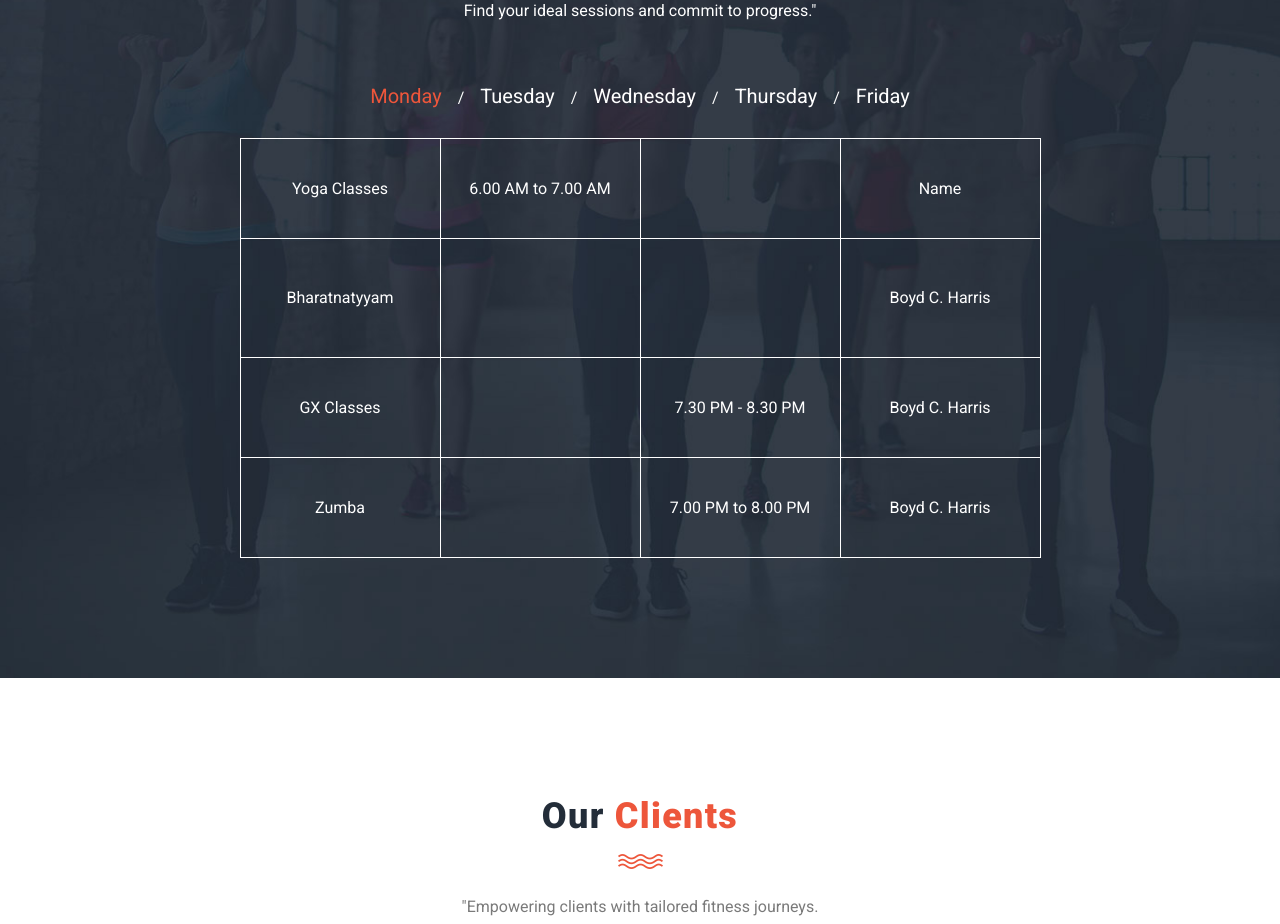
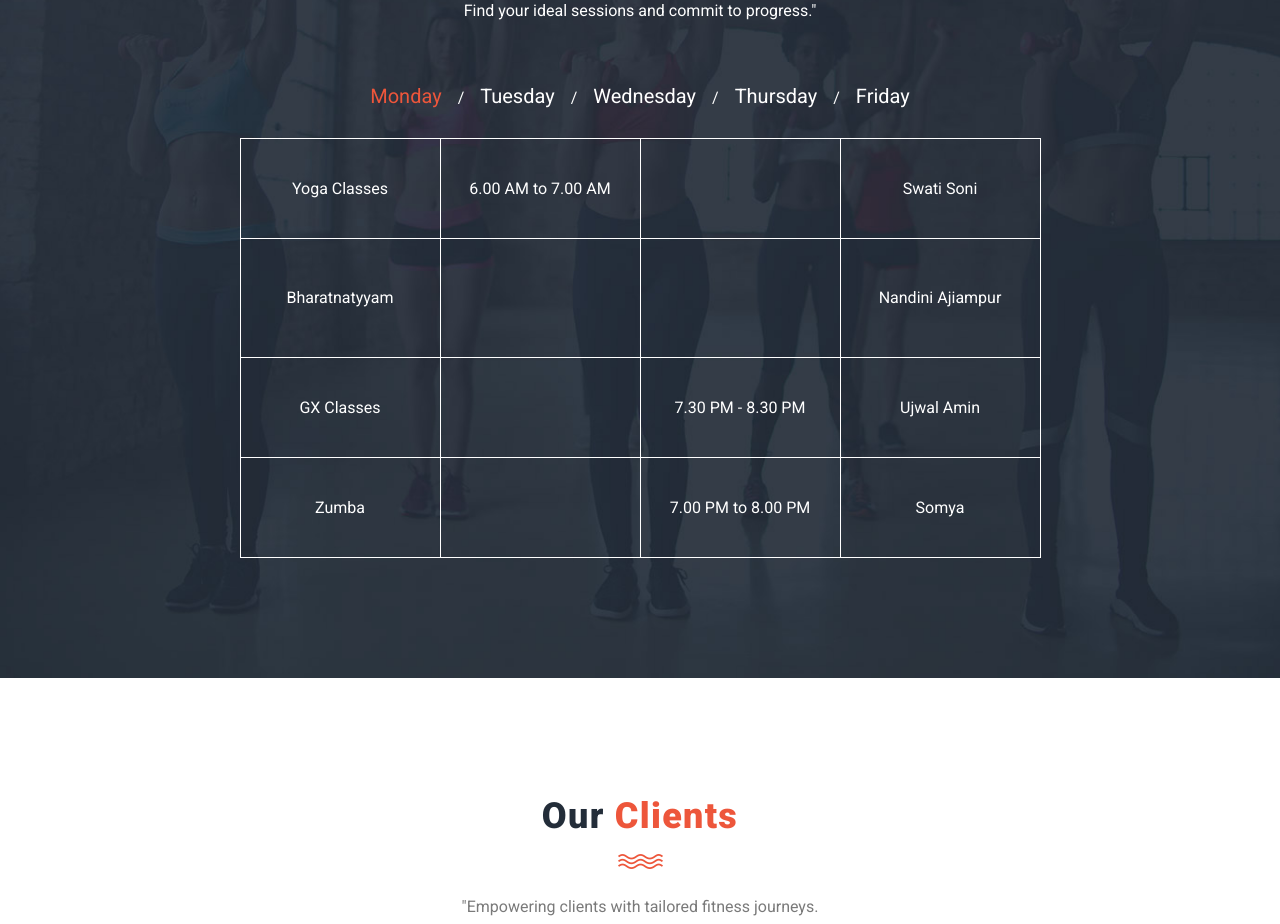
Before and after one commit to ritank1998/tritonFitnessStudio, a React (Create React App) app: page / in a window 1280 px wide. Shown: the part 3400-4324 px from the top of the page. Built offline with nearby package versions, Linux system fonts and the light colour scheme.

Commit message:
name change

```diff
--- a/src/components/Schedule/Table.js
+++ b/src/components/Schedule/Table.js
@@ -16,7 +16,7 @@ const Table = ({ day }) => {
 
           <td>
           </td>
-          <td>Name</td>
+          <td>Swati Soni</td>
         </tr>
         <tr>
           <td>Bharatnatyyam</td>
@@ -33,7 +33,7 @@ const Table = ({ day }) => {
               4.50 PM - 6.00 PM
             </span>
           </td>
-          <td>Boyd C. Harris</td>
+          <td>Nandini Ajiampur</td>
         </tr>
         <tr>
           <td>GX Classes </td>
@@ -47,7 +47,7 @@ const Table = ({ day }) => {
               7.30 PM - 8.30 PM
             </span>
           </td>
-          <td>Boyd C. Harris</td>
+          <td>Ujwal Amin</td>
         </tr>
         <tr>
           <td>Zumba </td>
@@ -61,7 +61,7 @@ const Table = ({ day }) => {
               7.00 PM to 8.00 PM
             </span>
           </td>
-          <td>Boyd C. Harris</td>
+          <td>Somya</td>
         </tr>
         {/* <tr>
           <td>Yoga Training Class </td>
```
